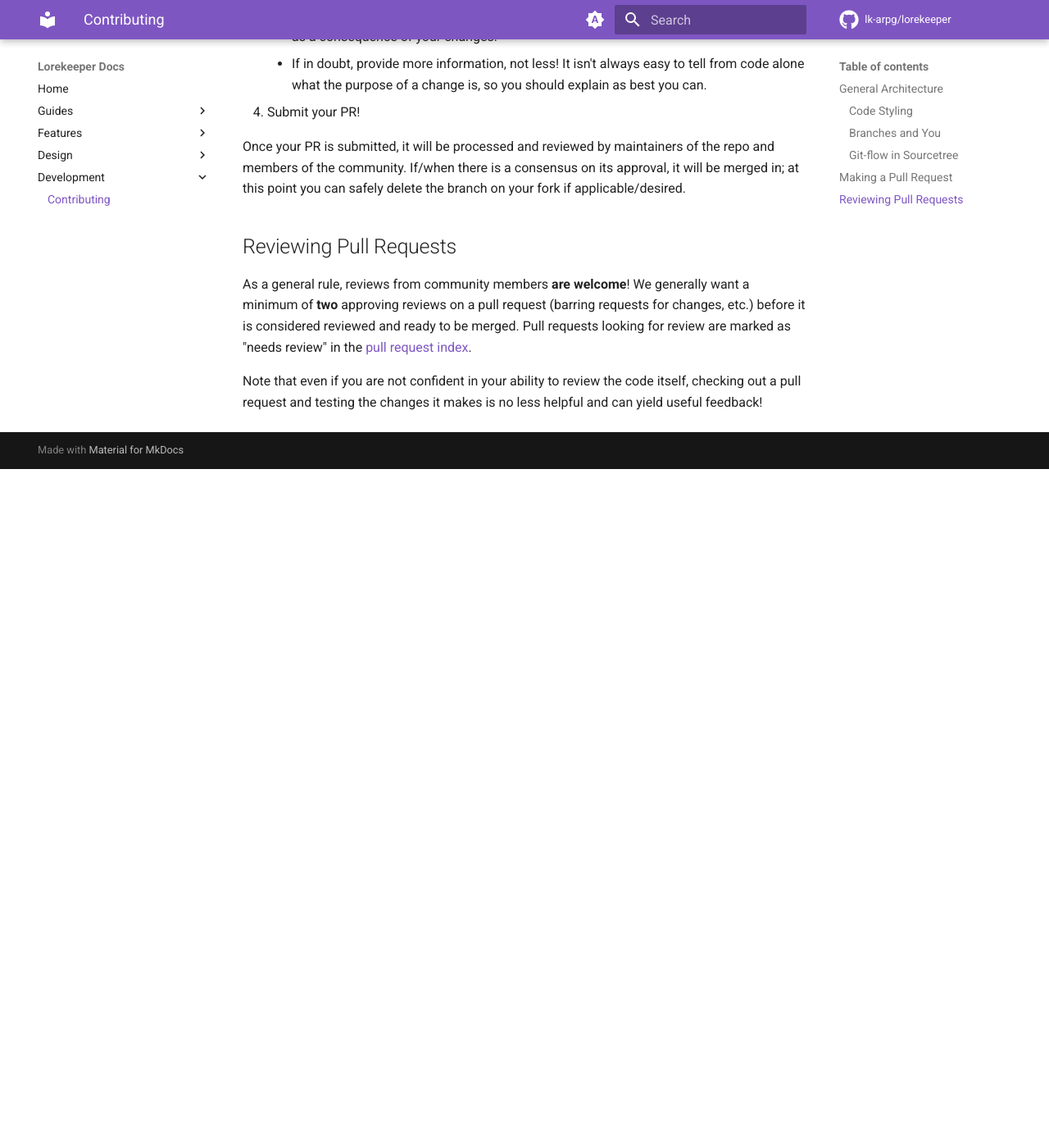
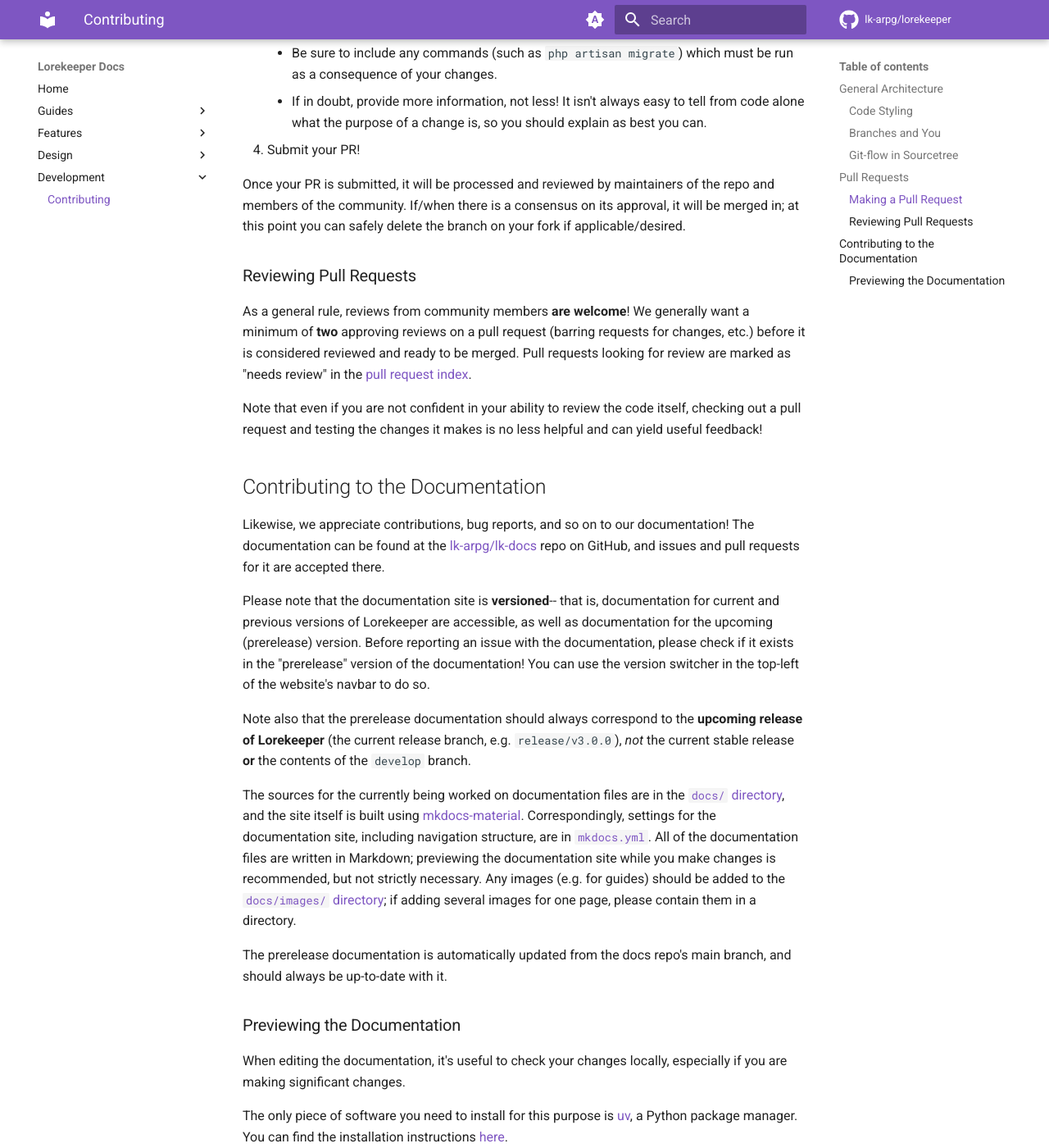
Before and after one commit to lk-arpg/lk-docs, an MkDocs documentation site: the page built from docs/contributing.md, in a window 1280 px wide and 1400 px high, scrolled down 4456 px. Shown: the whole window at 82% size. Built offline with MkDocs 1.6.1 and Material for MkDocs 9.7.7, drawn with Linux system fonts in a browser that asks for light colours; comment, search, counter and statistics services are not loaded; the version menu is left out; before the commit the page ends 5028 px from its top, so only the background shows below that; some of the changed text lies outside the part shown.

Commit message:
feat(contributing): add info on contributing to the docs

````diff
--- a/docs/contributing.md
+++ b/docs/contributing.md
@@ -80,7 +80,9 @@ Now when you press the Git-flow button, a small panel will appear with suggested
 
 Please note when using this feature that you will need to push and PR your feature or hotfix branch itself and cannot use the "Finish Feature/Hotfix" option that Sourcetree offers.
 
-## Making a Pull Request
+## Pull Requests
+
+### Making a Pull Request
 
 Once you have made your branch containing your feature or fixes, tested it (at minimum locally!), and pushed it to your fork on GitHub, make a pull request. This, in essence, is a request for the contents of your branch to be integrated in the branch you make your PR to.
 
@@ -97,8 +99,40 @@ Once you are at this form, you will want to:
 
 Once your PR is submitted, it will be processed and reviewed by maintainers of the repo and members of the community. If/when there is a consensus on its approval, it will be merged in; at this point you can safely delete the branch on your fork if applicable/desired.
 
-## Reviewing Pull Requests
+### Reviewing Pull Requests
 
 As a general rule, reviews from community members **are welcome**! We generally want a minimum of **two** approving reviews on a pull request (barring requests for changes, etc.) before it is considered reviewed and ready to be merged. Pull requests looking for review are marked as "needs review" in the [pull request index](https://github.com/lk-arpg/lorekeeper/pulls).
 
 Note that even if you are not confident in your ability to review the code itself, checking out a pull request and testing the changes it makes is no less helpful and can yield useful feedback!
+
+## Contributing to the Documentation
+
+Likewise, we appreciate contributions, bug reports, and so on to our documentation! The documentation can be found at the [lk-arpg/lk-docs](https://github.com/lk-arpg/lk-docs) repo on GitHub, and issues and pull requests for it are accepted there.
+
+Please note that the documentation site is **versioned**-- that is, documentation for current and previous versions of Lorekeeper are accessible, as well as documentation for the upcoming (prerelease) version. Before reporting an issue with the documentation, please check if it exists in the "prerelease" version of the documentation! You can use the version switcher in the top-left of the website's navbar to do so.
+
+Note also that the prerelease documentation should always correspond to the **upcoming release of Lorekeeper** (the current release branch, e.g. `release/v3.0.0`), *not* the current stable release **or** the contents of the `develop` branch.
+
+The sources for the currently being worked on documentation files are in the [`docs/` directory](https://github.com/lk-arpg/lk-docs/tree/main/docs), and the site itself is built using [mkdocs-material](https://squidfunk.github.io/mkdocs-material/). Correspondingly, settings for the documentation site, including navigation structure, are in [`mkdocs.yml`](https://github.com/lk-arpg/lk-docs/blob/main/mkdocs.yml). All of the documentation files are written in Markdown; previewing the documentation site while you make changes is recommended, but not strictly necessary. Any images (e.g. for guides) should be added to the [`docs/images/` directory](https://github.com/lk-arpg/lk-docs/tree/main/docs/images); if adding several images for one page, please contain them in a directory.
+
+The prerelease documentation is automatically updated from the docs repo's main branch, and should always be up-to-date with it.
+
+### Previewing the Documentation
+
+When editing the documentation, it's useful to check your changes locally, especially if you are making significant changes.
+
+The only piece of software you need to install for this purpose is [uv](https://docs.astral.sh/uv/), a Python package manager. You can find the installation instructions [here](https://docs.astral.sh/uv/getting-started/installation/).
+
+Once you've installed `uv`, previewing the documentation is simple. Run in the root of the documentation repo:
+
+```sh
+uv run mkdocs serve
+```
+
+This will install (or update) all required packages in a virtual environment and start a local preview server for the documentation all in one fell swoop.
+
+Once this is running, open [http://127.0.0.1:8000/](http://127.0.0.1:8000/) in your browser to preview the documentation. This preview will update (and reload in your browser) automatically as you make changes to the documentation files.
+
+!!! tip
+
+    `uv run mkdocs serve` must continue to run for as long as you need to preview the documentation. It will also alert you to any issues, such as misdirected links or build errors. Note that  warnings about `"GET /versions.json HTTP/1.1" code 404` are expected and harmless.
````
